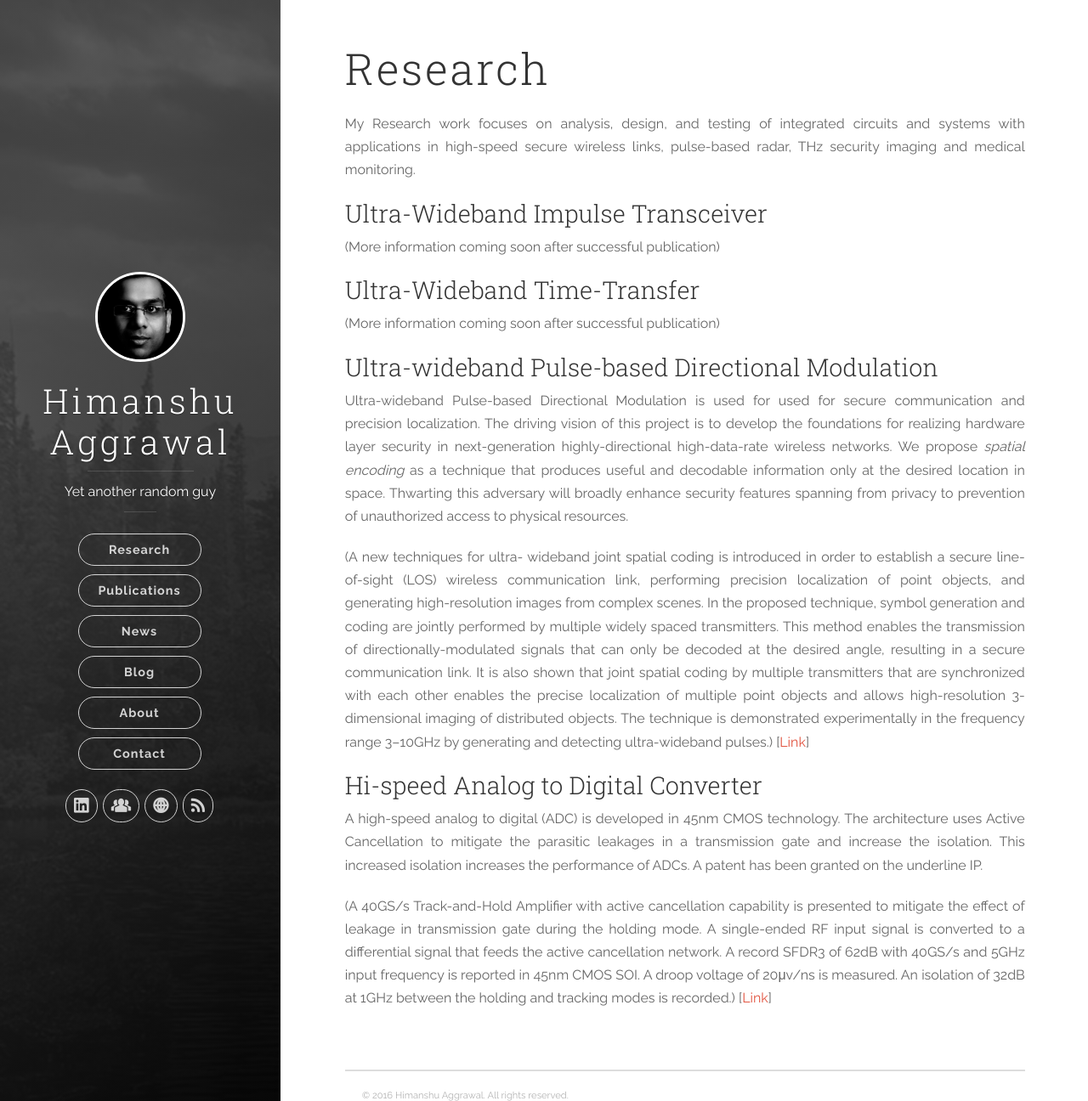
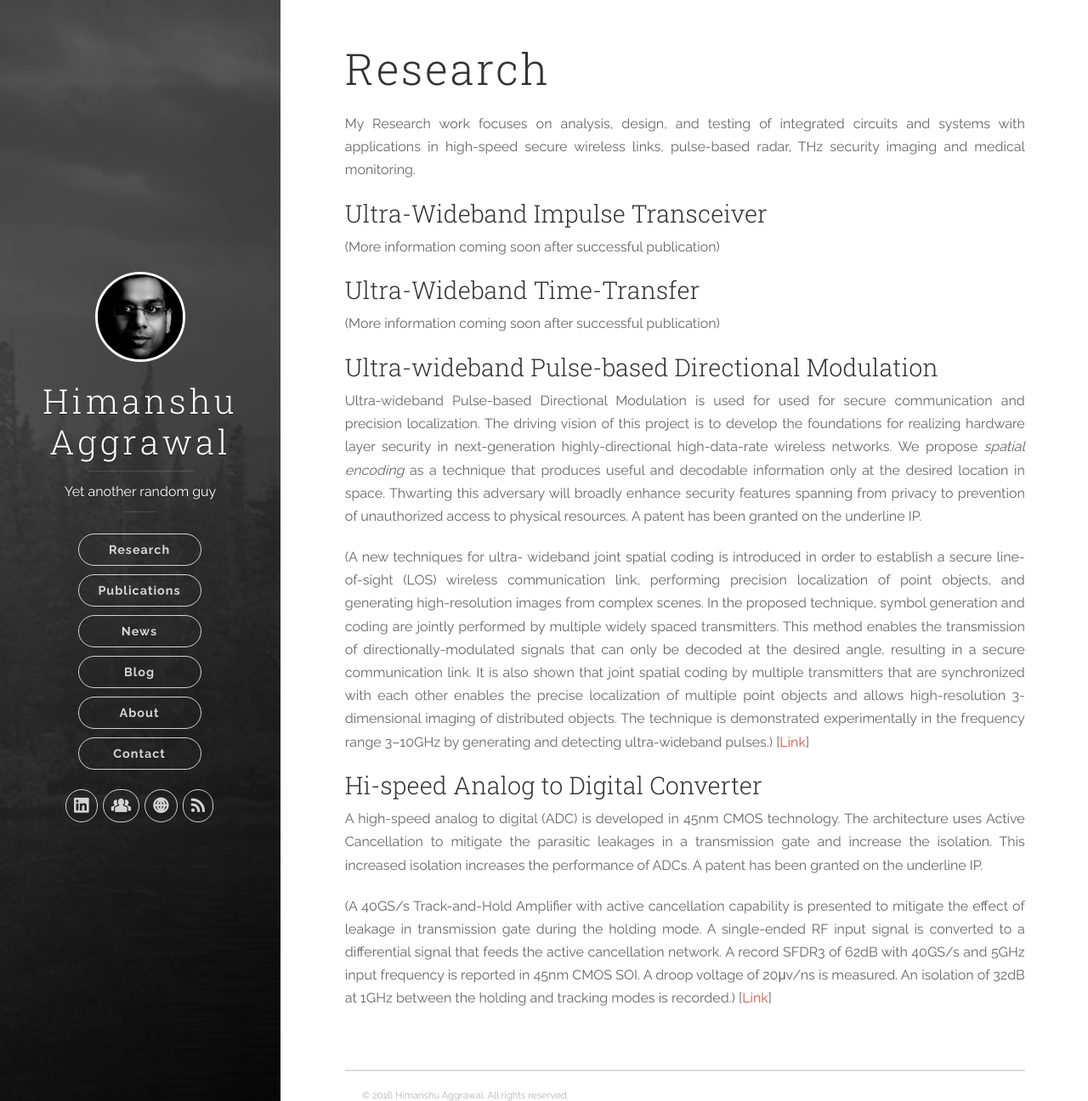
Before and after one commit to ahimanshu13/ahimanshu13.github.io, a Jekyll site: the page built from research/index.md, in a window 1280 px wide and 1296 px high. Shown: the whole window at 85% size. Built offline with Jekyll 4.4.1, drawn with Linux system fonts in a browser that asks for light colours; nearby versions of some CDN libraries.

Commit message:
Update Research

```diff
--- a/research/index.md
+++ b/research/index.md
@@ -22,7 +22,7 @@ My Research work focuses on analysis, design, and testing of integrated circuits
 
 ### Ultra-wideband Pulse-based Directional Modulation
 
-Ultra-wideband Pulse-based Directional Modulation is used for used for secure communication and precision localization. The driving vision of this project is to develop the foundations for realizing hardware layer security in next-generation highly-directional high-data-rate wireless networks. We propose _spatial encoding_ as a technique that produces useful and decodable information only at the desired location in space. Thwarting this adversary will broadly enhance security features spanning from privacy to prevention of unauthorized access to physical resources.
+Ultra-wideband Pulse-based Directional Modulation is used for used for secure communication and precision localization. The driving vision of this project is to develop the foundations for realizing hardware layer security in next-generation highly-directional high-data-rate wireless networks. We propose _spatial encoding_ as a technique that produces useful and decodable information only at the desired location in space. Thwarting this adversary will broadly enhance security features spanning from privacy to prevention of unauthorized access to physical resources. A patent has been granted on the underline IP.
 
 (A new techniques for ultra- wideband joint spatial coding is introduced in order to establish a secure line- of-sight (LOS) wireless communication link, performing precision localization of point objects, and generating high-resolution images from complex scenes. In the proposed technique, symbol generation and coding are jointly performed by multiple widely spaced transmitters. This method enables the transmission of directionally-modulated signals that can only be decoded at the desired angle, resulting in a secure communication link. It is also shown that joint spatial coding by multiple transmitters that are synchronized with each other enables the precise localization of multiple point objects and allows high-resolution 3-dimensional imaging of distributed objects. The technique is demonstrated experimentally in the frequency range 3–10GHz by generating and detecting ultra-wideband pulses.)
 [[Link](http://ieeexplore.ieee.org/xpl/articleDetails.jsp?arnumber=7411369&newsearch=true&queryText=H.%20Aggrawal){:target="_blank"}]<br>
```
